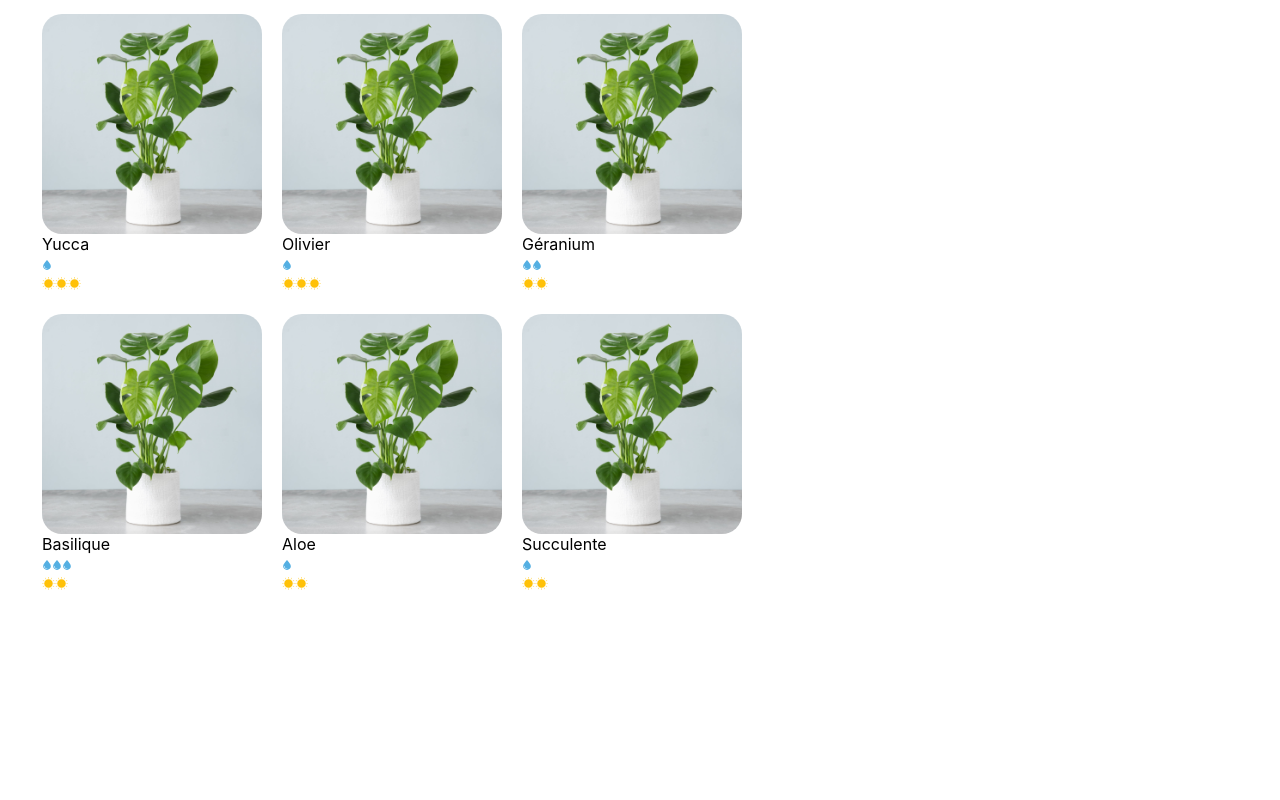
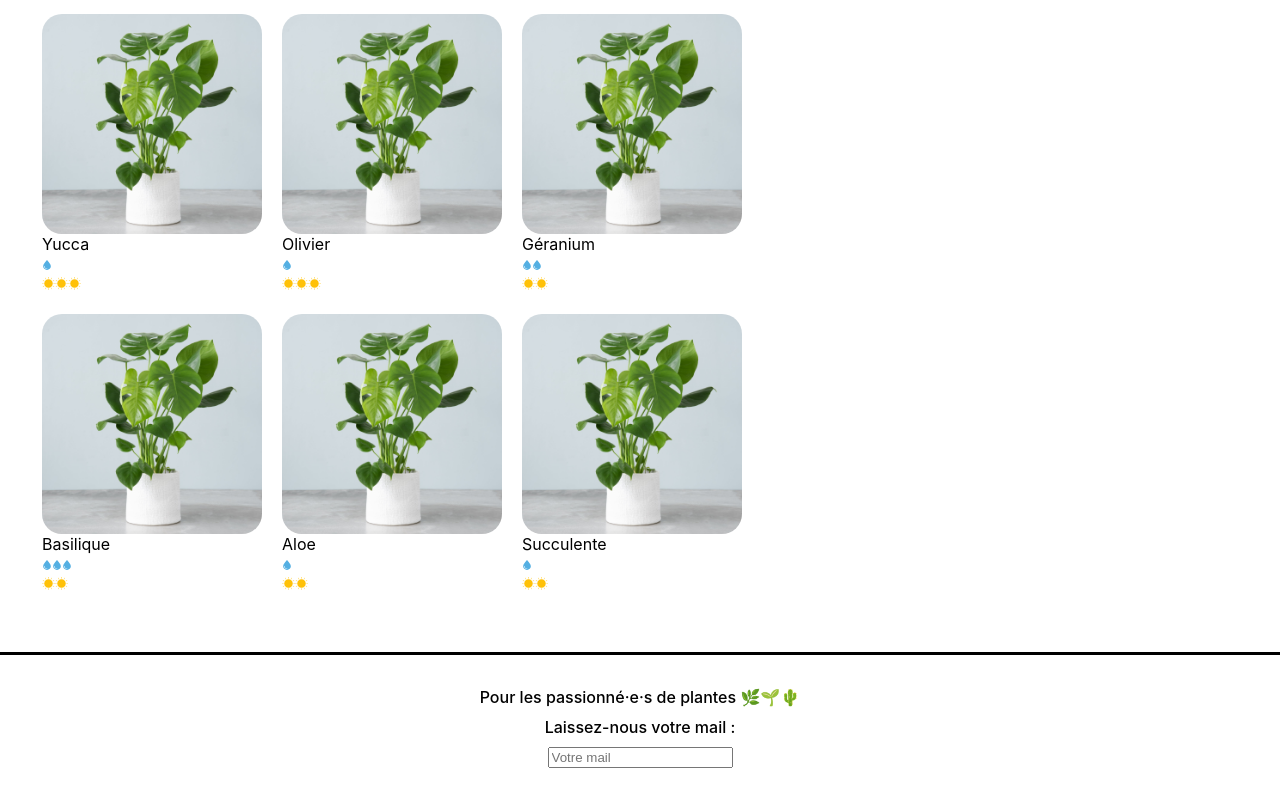
Before and after one commit to GloireMutaliko21/react-app-plantes, a React (Create React App) app: page / in a window 1280 px wide. Shown: the part 569-1369 px from the top of the page. Before the commit the page ends 1221 px from the top, so only its background shows below. Built offline with nearby package versions, Linux system fonts and the light colour scheme.

Commit message:
feat : validate mail

```diff
--- a/src/components/App.js
+++ b/src/components/App.js
@@ -3,6 +3,7 @@ import Banner from './Banner'
 // import Cart from './Cart'
 import ShoppingList from './ShoppingList';
 import logo from '../assets/logo.png'
+import Footer from './Footer';
 
 function App() {
   return (
@@ -13,6 +14,7 @@ function App() {
       </Banner>
       {/* <Cart /> */}
       <ShoppingList />
+      <Footer />
     </div>
   )
 }
--- a/src/components/Footer.js
+++ b/src/components/Footer.js
@@ -1,15 +1,32 @@
+import React from 'react'
 import { useState } from 'react'
 import '../styles/Footer.css'
+
 
 function Footer() {
     const [inputValue, setInputValue] = useState('')
 
+    function handlerInput(e) {
+        setInputValue(e.target.value)
+    }
+
+    function handlerBlur(e) {
+        if (!inputValue.includes('@')) {
+            alert("Attention, il n'y a pas d'@ ! Ce n'est pas un mail valide")
+        }
+    }
     return (
         <footer className='lmj-footer'>
             <div className='lmj-footer-elem'>
                 Pour les passionné·e·s de plantes 🌿🌱🌵
             </div>
             <div className='lmj-footer-elem'>Laissez-nous votre mail :</div>
+            <input
+                value={inputValue}
+                onChange = {handlerInput}
+                onBlur = {handlerBlur}
+                placeholder="Votre mail"
+            />
         </footer>
     )
 }
--- a/src/components/PlantItem.js
+++ b/src/components/PlantItem.js
@@ -2,13 +2,9 @@ import React from "react";
 import '../styles/PlantItem.css'
 import CareScale from "./CareScale";
 
-function handleClick(e) {
-    console.log('✨ Ceci est mon événement :', e)
-}
-
 function PlantItem({ id, cover, name, water, light }) {
 	return (
-		<li key={id} className='lmj-plant-item' onClick={handleClick}>
+		<li key={id} className='lmj-plant-item'>
 			<img className='lmj-plant-item-cover' src={cover} alt={`${name} cover`} />
 			{name}
 			<div>
```
Lines whose indentation alone changed are shown as unchanged.
